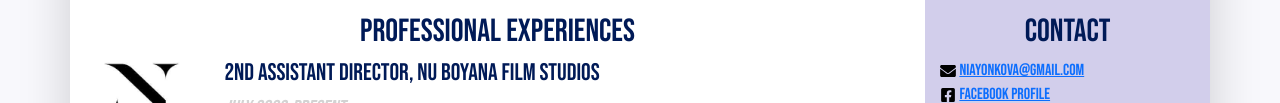
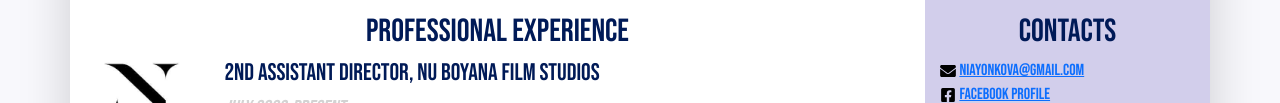
Before and after one commit to niayonkova/mycv, a plain HTML site: page index.html in a window 1280 px wide. Shown: the part 225-328 px from the top of the page. Drawn offline with nearby package versions, Linux system fonts and the light colour scheme.

Commit message:
Update index.html
Added text

```diff
--- a/index.html
+++ b/index.html
@@ -70,7 +70,7 @@
             <section> is yet another semantic element. The first one is for professional experience.
           -->
           <section class="my-3 biography-section">
-            <h2 class="display-8 text-center">Professional Experiences</h2>
+            <h2 class="display-8 text-center">Professional Experience</h2>
             <!--
               Each list item (li) in the unordered list (ul) below will be one job.
               "list-unstyled" is a class that hides the bullet points of a list.
@@ -179,7 +179,7 @@
 
           <!-- The first block will be contact details -->
           <section class="my-3 aside-section">
-            <h2  class="display-8 text-center">Contact</h2>
+            <h2  class="display-8 text-center">Contacts</h2>
             <!--
               A list of all your contact details.
               There are more icons in the images/icons folder, have a look if you want to add your LinkedIn or TikTok profile.
```
